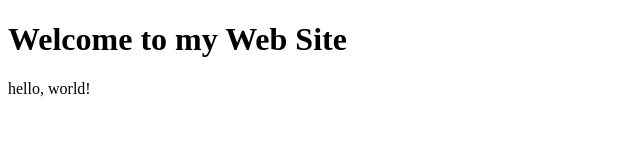
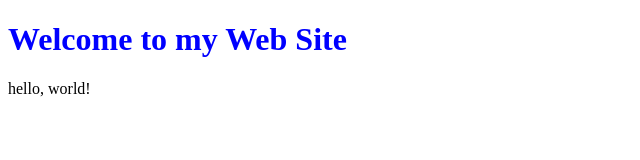
Before and after one commit to racheljones5593/Hello-World, a plain HTML site: page index.html in a window 1280 px wide. Shown: the whole page, without its empty margins (0-640 px from the left). Drawn offline with Linux system fonts and the light colour scheme.

Commit message:
change header style

```diff
--- a/index.html
+++ b/index.html
@@ -6,7 +6,7 @@
     <title>HelloWorld</title>
 </head>
 <body>
-    <h1>Welcome to my Web Site</h1>
+    <h1 style = "color:blue;">Welcome to my Web Site</h1>
     <p>hello, world!</p>
 </body>
 </html>
```
